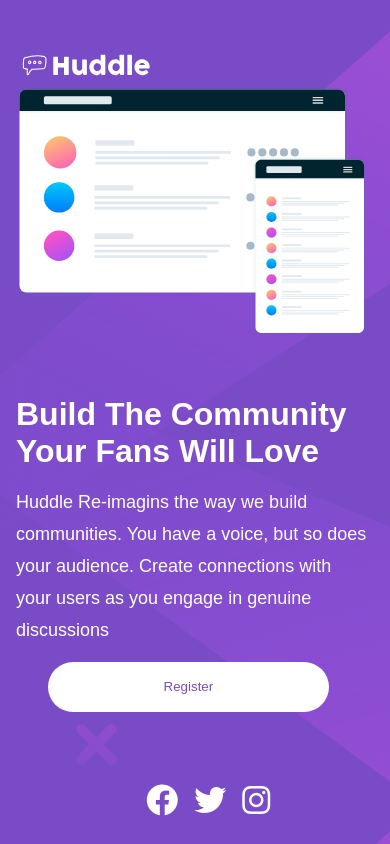
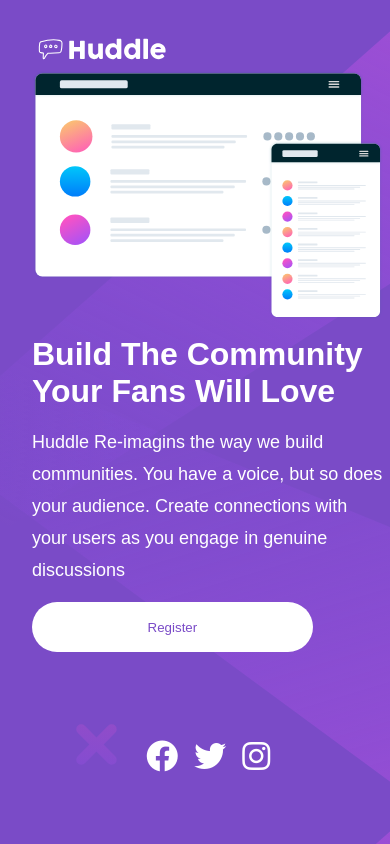
Before and after one commit to Adexzybee/The-Huddle, a plain HTML site: page index.html in a window 390 px wide. Drawn offline with Linux system fonts and the light colour scheme.

Commit message:
first commit

```diff
--- a/style.css
+++ b/style.css
@@ -15,7 +15,6 @@ display: flex;
 flex-direction: row;
 width: 100%;
 gap: 1rem;
-height: 90vh;
 }
 #images-area-div
 {
@@ -86,7 +85,7 @@ button
   }
   #images-area-div
 {
-  margin: 1rem;
+  margin: 0rem;
 }
 #icons{
   width: 25%;}
@@ -95,37 +94,47 @@ button
     justify-content:start;
 }
 }
+@media (width: 600px){
+#text-area-div
+{
+    padding-top: 4rem;
+}
+}
 @media (max-width: 640px){
+  body{
+    gap: 4rem;
+  }
 #main-container-div
 {display: flex;
 flex-direction: column;
-gap: 0px;
-margin: 1rem;
+margin: 2rem;
+justify-content: space-around;
 width: 90%;
+padding: 0px;
 }
 #icons{
   align-self: center;
-  width: 25%;
   margin: 0px;
+  margin-bottom: 2rem;
   padding: 0px;
 }
 button
 {
+  width: 100%;
   align-self: center;
-  margin-left: 2rem;
   }
 #images-area-div
 {
-  padding-top: 2rem;
 margin: 0px;
 gap: 0px;
+max-height: 40vh;
+padding-bottom: 1rem;
 }
 #text-area-div
 {
   display: flex;
   flex-direction: column;
   flex-basis: 40%;
-  justify-content: start;
   gap: 1rem;
   margin: 0px;
 }
```
